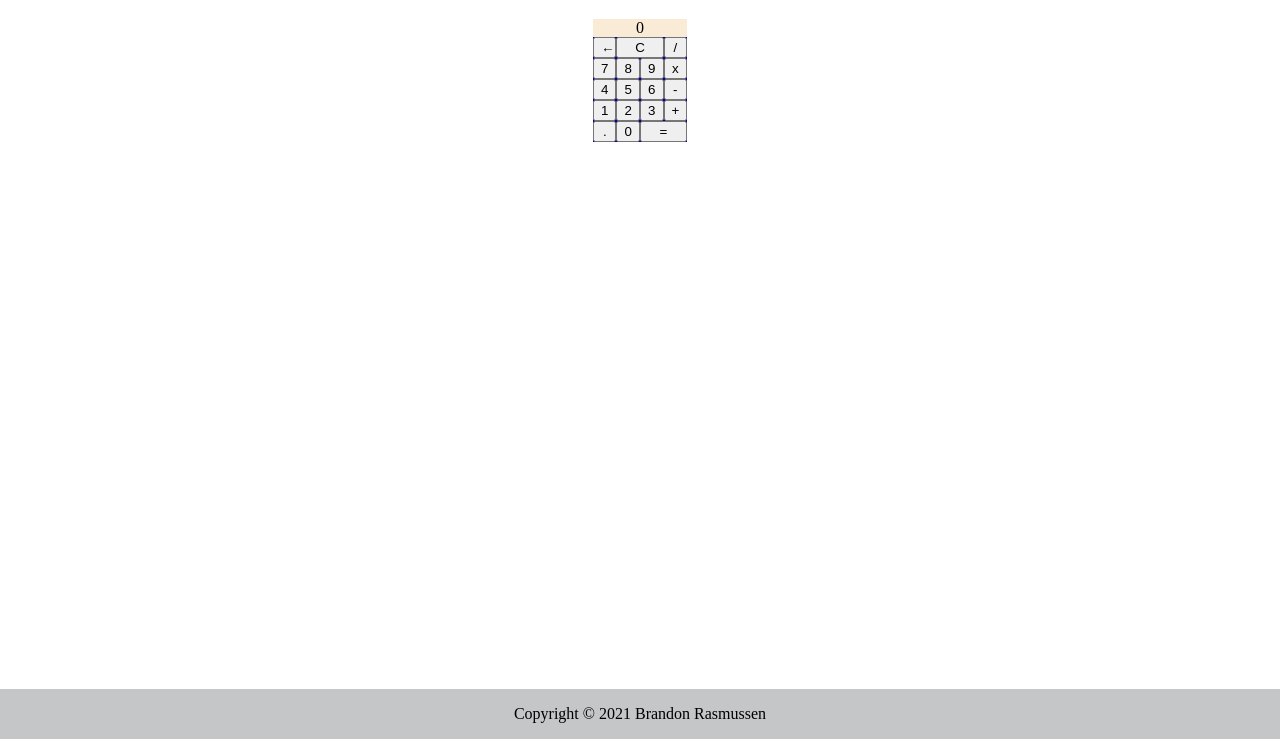
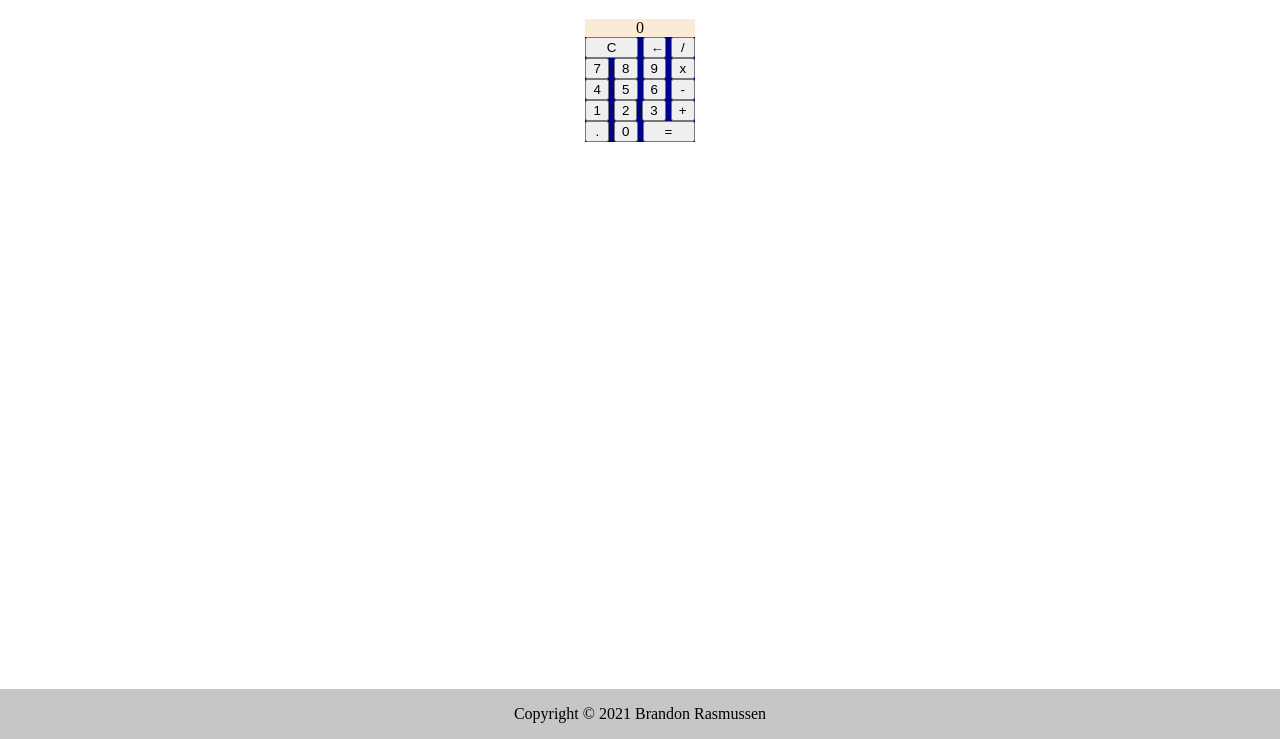
Before and after one commit to BrandonRasm/odin-calculator, a plain HTML site: page index.html in a window 1280 px wide. Shown: the part 61-800 px from the top of the page. Drawn offline with Linux system fonts and the light colour scheme.

Commit message:
modified html and css to make buttons aligned

```diff
--- a/index.html
+++ b/index.html
@@ -16,9 +16,13 @@
         </div>
         <div class="buttons">
             <div class="row">
+                <div class="spacer">
+                <button class="clear">C</button>
+                </div>
+                <div class="spacer">
                 <button class="backspace">&larr;</button>
-                <button class="clear">C</button>
                 <button class="operator">/</button>
+                </div>
             </div>
             <div class="row">
                 <button class="number">7</button>
@@ -39,9 +43,13 @@
                 <button class="operator">+</button>
             </div>
             <div class="row">
+                <div class="spacer">
                 <button class="number">.</button>
                 <button class="number">0</button>
+                </div>
+                <div class="spacer">
                 <button class="equals">=</button>
+                </div>
             </div>
         </div>
     </div>
--- a/style.css
+++ b/style.css
@@ -30,17 +30,36 @@ html  {
 .row {
     background-color: darkblue;
     display: flex;
-
+    padding: 0px 0px;
+    /* justify-content: space-between; */
+    align-items: center;
+    justify-content: center;
 }
 
 button {
 
     width: 25%;
-
+    padding: 1px 6px;
 }
 
-.equals,.clear {
-    flex:1;
+.spacer button {
+    flex: 1 1 0;
+}
+
+.spacer  {
+    flex: 1 1 0;
+    display: flex ;
+
+
+    min-width: 0;
+}
+
+.clear, .equals {
+    flex: 1 1 0;
+}
+
+.row, .spacer  {
+    gap: 5px;
 }
 
 /*
```
